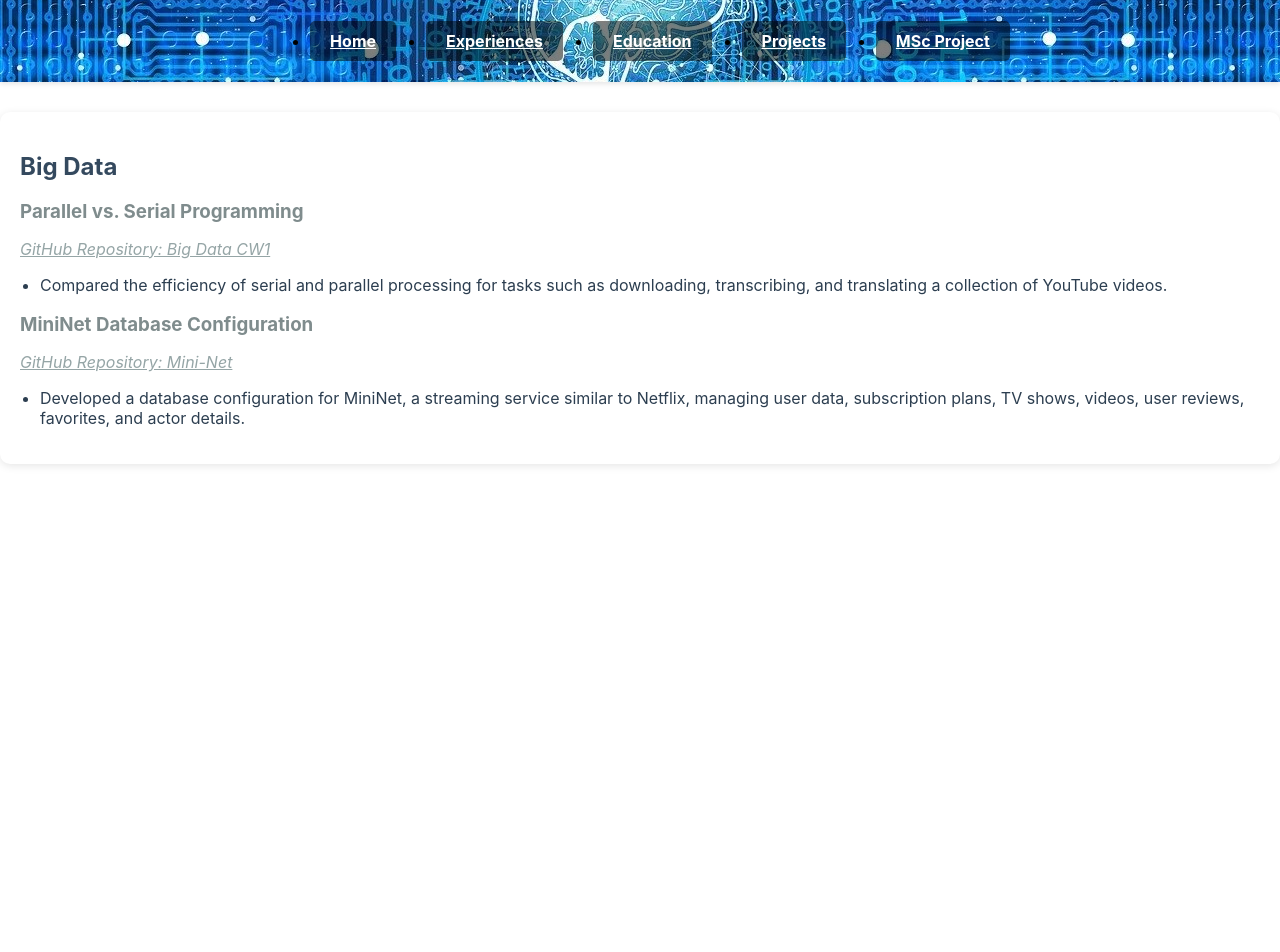
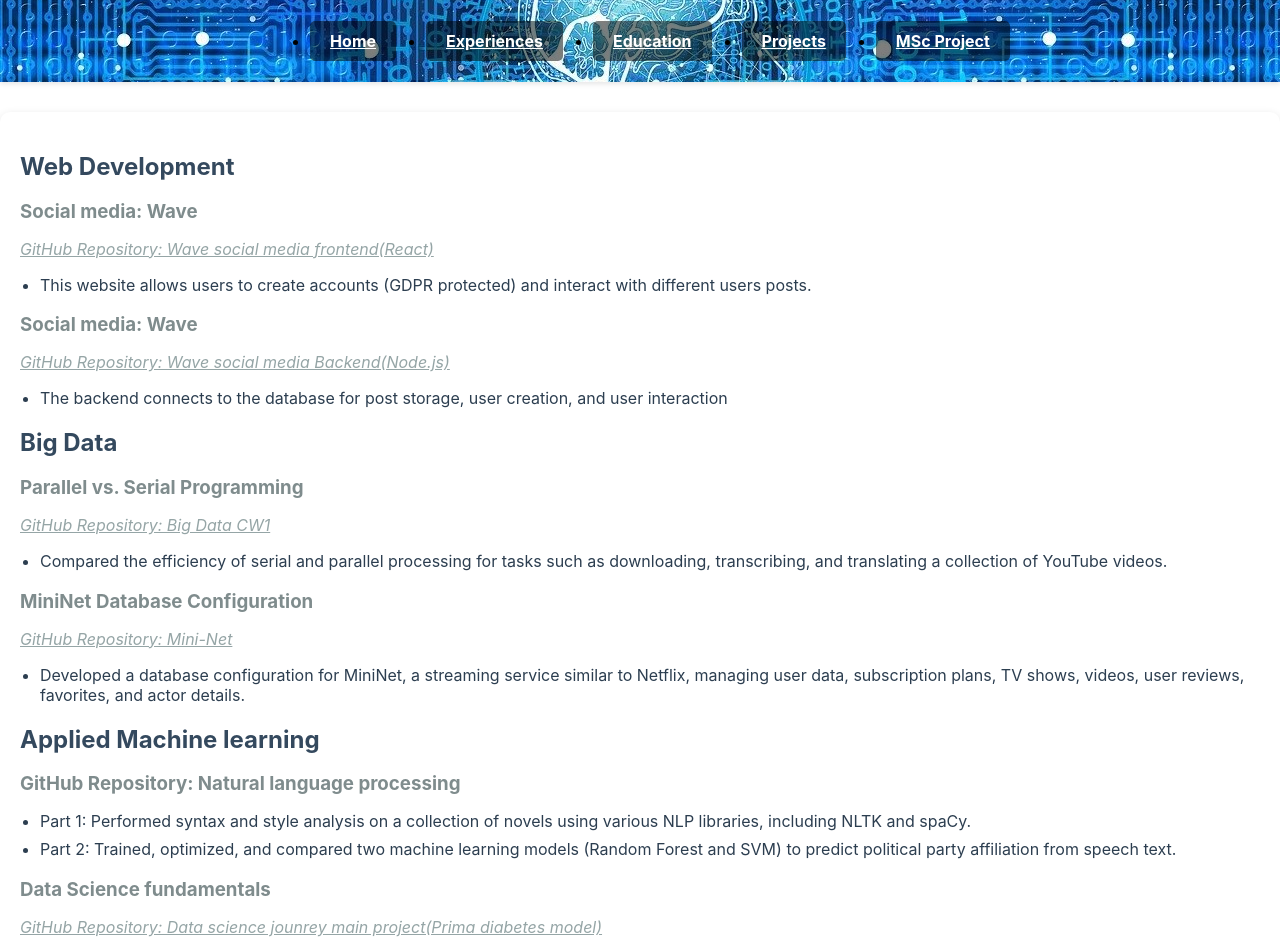
Before and after one commit to dokoye98/CV, a React (Create React App) app: page /projects in a window 1280 px wide. Shown: the top 952 px of the page. Before the commit the page ends 800 px from the top, so only its background shows below. Built offline with nearby package versions, Linux system fonts and the light colour scheme.

Commit message:
edited data and added more projects

```diff
--- a/src/components/Homepage.js
+++ b/src/components/Homepage.js
@@ -16,16 +16,37 @@ function Homepage() {
         </a>
       </div>
       <p>Please click my profile pic</p>
-      <h2>Languages and Technologies</h2>
-      <ul className="skills-list">
-        <li>Java, Python, C++, C#</li>
-        <li>HTML, CSS, JavaScript, React</li>
-        <li>Node.js (Express, Nodemon)</li>
-        <li>MongoDB, MySQL</li>
-        <li>Git, Docker, Jenkins, Terraform, Kubernetes</li>
-        <li>TensorFlow, Matplotlib, Pandas</li>
-        <li>Selenium, Cucumber, SoapUI</li>
-      </ul>
+      <h2>Key Skills</h2>
+
+  <h3>IT Technician Skills</h3>
+  <ul class="skills-list">
+    <li>Technical Troubleshooting and Diagnostics</li>
+    <li>Linux (Ubuntu)</li>
+    <li>Remote Support and Diagnostics</li>
+    <li>Hardware Configuration and System Setup</li>
+    <li>Network Configuration and IT Infrastructure</li>
+    <li>Microsoft Windows/Linux Server Management</li>
+    <li>Anti-Virus Software Management</li>
+    <li>Office 365 and Microsoft Azure</li>
+  </ul>
+
+  <h3>Web Development Skills</h3>
+  <ul class="skills-list">
+    <li>Frontend Development: HTML, CSS, JavaScript, React</li>
+    <li>Backend Development: Node.js (Express, Nodemon), Java</li>
+    <li>Database Management: MongoDB, MySQL</li>
+    <li>Version Control: Git</li>
+    <li>Containerisation: Docker & Kubernetes</li>
+    <li>Scripting and Automation: Python</li>
+  </ul>
+
+  <h3>DevOps and Deployment Tools</h3>
+<ul class="skills-list">
+  <li>Docker, Kubernetes</li>
+  <li>AWS, GCP</li>
+  <li>Jenkins, Terraform</li>
+</ul>
+
     </div>
   );
 }
--- a/src/components/Projects.js
+++ b/src/components/Projects.js
@@ -9,6 +9,38 @@ function Project(){
             <div className="experience-list">
 
             <div className="experience-item">
+
+
+
+            <h2>Web Development</h2>
+          <h3>Social media: Wave</h3>
+  <a
+    href="https://github.com/dokoye98/Wave-client"
+    className="date"
+    target="_blank"
+    rel="noopener noreferrer"
+  >
+    <p>GitHub Repository: Wave social media frontend(React)</p>
+  </a>
+  <ul>
+    <li>
+      This website allows users to create accounts (GDPR protected) and interact with different users posts.
+    </li>
+  </ul>
+  <h3>Social media: Wave</h3>
+  <a
+    href="https://github.com/dokoye98/Wave-server"
+    className="date"
+    target="_blank"
+    rel="noopener noreferrer"
+  >
+    <p>GitHub Repository: Wave social media Backend(Node.js)</p>
+  </a>
+  <ul>
+    <li>
+      The backend connects to the database for post storage, user creation, and user interaction
+    </li>
+  </ul>
           <h2>Big Data</h2>
           <h3>Parallel vs. Serial Programming</h3>
   <a
@@ -40,6 +72,46 @@ function Project(){
       Developed a database configuration for MiniNet, a streaming service similar to Netflix, managing user data, subscription plans, TV shows, videos, user reviews, favorites, and actor details.
     </li>
   </ul>
+
+
+
+  <h2>Applied Machine learning</h2>
+          <h3>GitHub Repository: Natural language processing</h3>
+  <a
+    href="https://github.com/dokoye98/Wave-client"
+    className="date"
+    target="_blank"
+    rel="noopener noreferrer"
+  >
+    <p></p>
+  </a>
+  <ul>
+  <li>
+    Part 1: Performed syntax and style analysis on a collection of novels using various NLP libraries, including NLTK and spaCy.
+  </li>
+  <li>
+    Part 2: Trained, optimized, and compared two machine learning models (Random Forest and SVM) to predict political party affiliation from speech text.
+  </li>
+</ul>
+<h3>Data Science fundamentals</h3>
+  <a
+    href="https://github.com/dokoye98/Dataprojects"
+    className="date"
+    target="_blank"
+    rel="noopener noreferrer"
+  >
+    <p>GitHub Repository: Data science jounrey main project(Prima diabetes model)</p>
+  </a>
+  <ul>
+  <li>
+  Final project: Developed a diabetes prediction model using the Pima Indians Diabetes dataset.
+  </li>
+<li>
+  Log of data science libraries: NumPy, Matplotlib, and Pandas. Used NumPy for efficient array manipulations and numerical operations, Pandas for data manipulation and analysis, and Matplotlib for data visualization.
+</li>
+
+  </ul>
+
 </div>
         </div>
 
--- a/src/stylesheets/homepage.css
+++ b/src/stylesheets/homepage.css
@@ -35,7 +35,6 @@
   box-shadow: 0 2px 4px rgba(0, 0, 0, 0.1);
 }
 
-/* Responsive adjustments */
 @media (max-width: 768px) {
   .skills-list {
     max-width: 100%;
```
